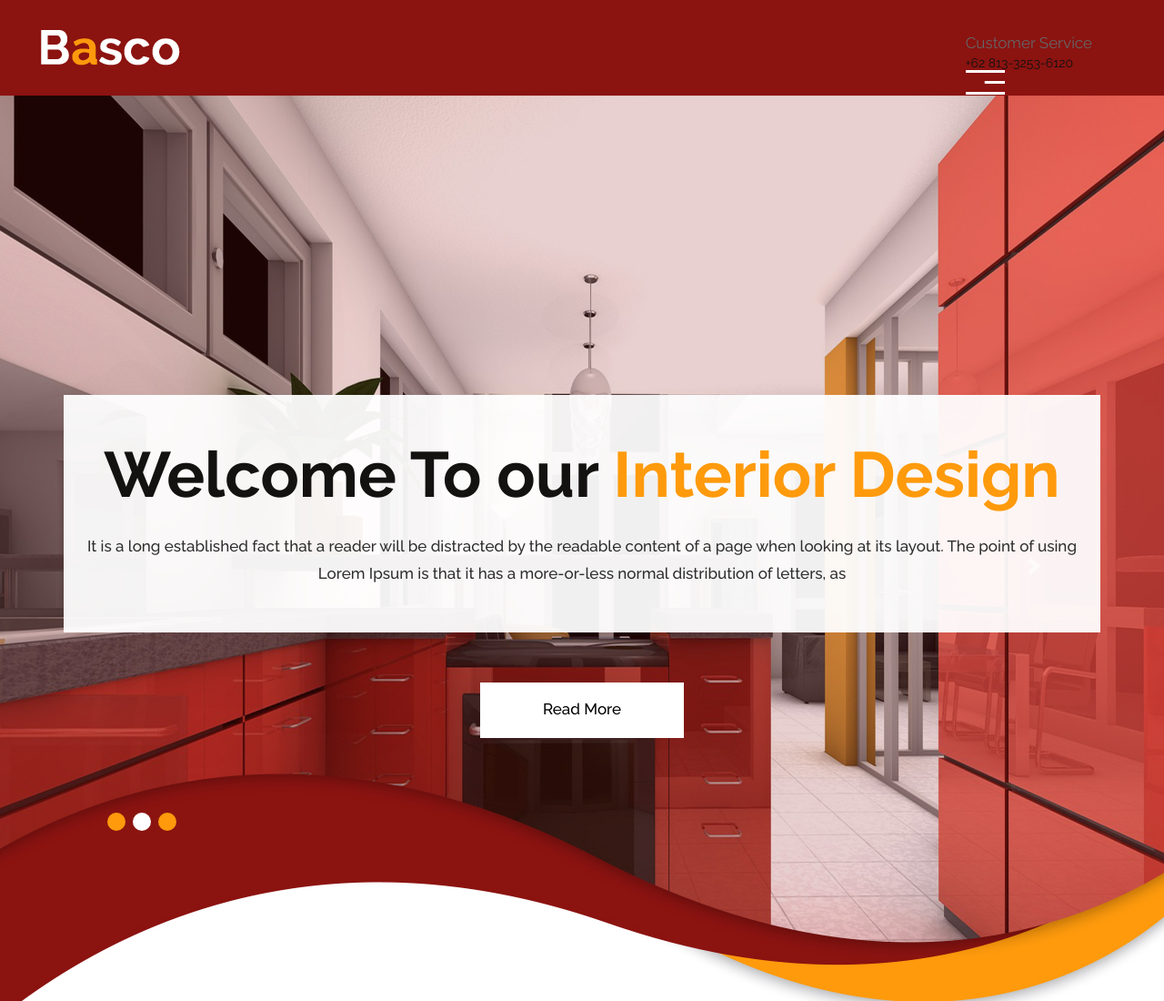
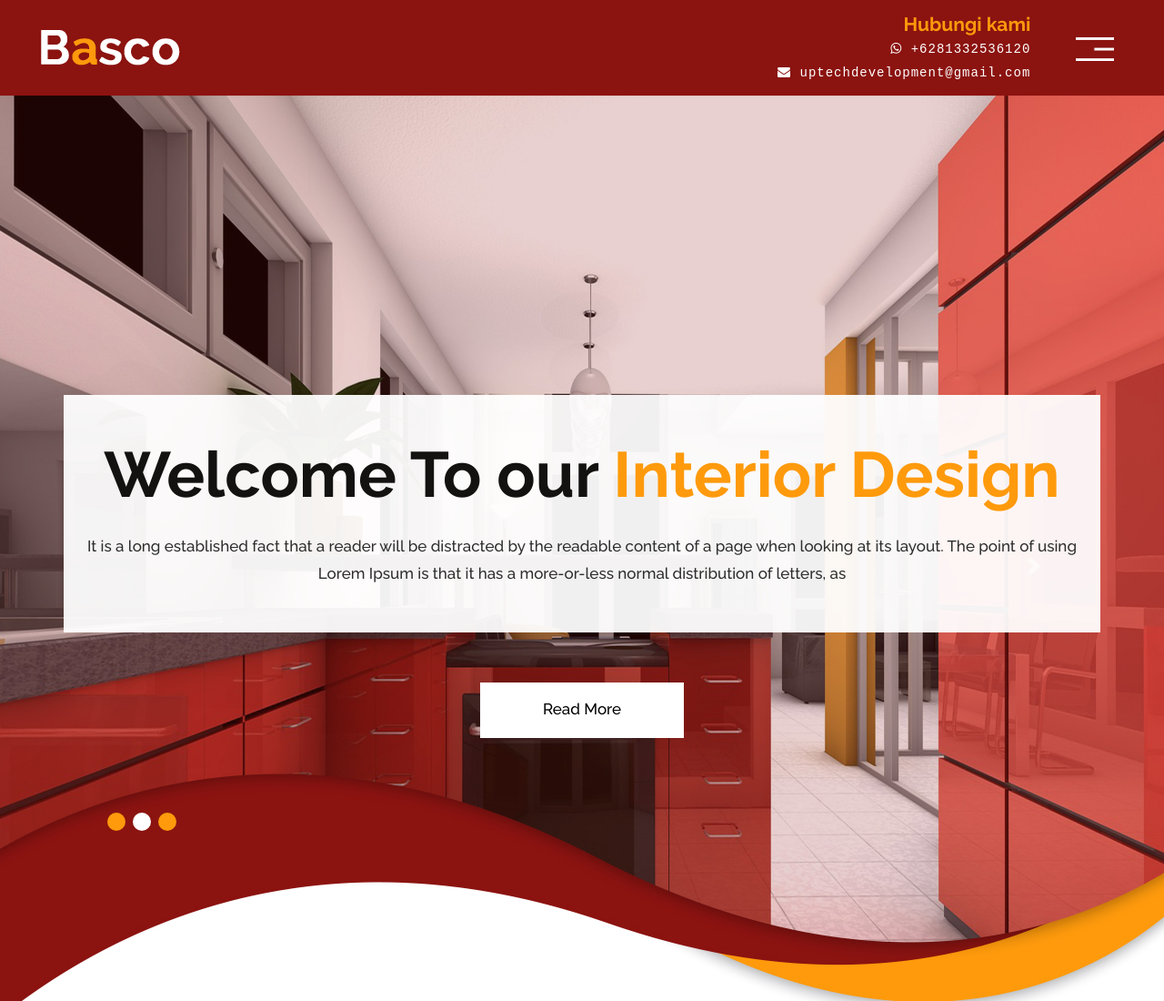
Before and after one commit to rahmatmn/opoikidi, a plain HTML site: page index.html in a window 1280 px wide. Shown: the top 1100 px of the page at 91% size. Drawn offline with Linux system fonts and the light colour scheme.

Commit message:
add link wa dan email di index

```diff
--- a/css/responsive.css
+++ b/css/responsive.css
@@ -10,6 +10,11 @@
     ul.email li {
         padding: 0 9px;
     }
+
+    ul.hub_kami li {
+        padding: 0 9px;
+    }
+
     .banner_main .bg_white h1 {
         font-size: 60px;
     }
--- a/css/style.css
+++ b/css/style.css
@@ -250,6 +250,36 @@ header {
 
 
 /** menu section **/
+
+ul.hub_kami{
+     color: #fff;
+     text-align: right;
+     position: relative;
+     margin-top: -20px;
+
+}
+
+ul.hub_kami li a{
+     color: #fff;
+     letter-spacing: 1px;
+     font-family: monospace;
+}
+
+ul.hub_kami li a:hover{
+     color: #FD990C;
+     border-bottom: 1px #fff solid;
+     border-width: 70%;
+}
+
+li span.hub_kami_head p{
+     font-size: 1.5em;
+     font-weight: bold;
+     color: #FD990C;
+}
+
+
+
+
 
 ul.email {
      padding-top: 4px;
--- a/index.html
+++ b/index.html
@@ -46,18 +46,33 @@
       <div class="head-top">
          <div class="container-fluid">
             <div class="row">
-               <div class="col">
+               <div class="col-sm-6">
                   <div class="logo">
                      <a href="index.html"><img src="images/logo_footer.png" /></a>
                   </div>
                </div>
-               <div class="col-md-auto">
-
+               <div class="col-sm-5">
+                  <ul class="hub_kami text_align_right">
+                     <li class="d_none"><span class="hub_kami_head">
+                           <p>Hubungi kami</p>
+                        </span></li>
+                     <li class="d_none"> <a href="https://api.whatsapp.com/send?phone=6281332536120&text=Hallo%20UpTech Developer!"><i class="fa fa-whatsapp" aria-hidden="true"></i> +6281332536120</a>
+                     </li>
+                     <li class="d_none"> <a href="mailto:uptechdevelopment@gmail.com?subject=Tanya%20Produk&body=Saya%20Tertarik%20dengan%20Produk%20Anda"><i class="fa fa-envelope" aria-hidden="true"></i>
+                           uptechdevelopment@gmail.com</a>
+                     </li>
+                  </ul>
                </div>
-               <div class="col col-lg-2">
-                  <p class="m-0">Customer Service</p>
-                  <h5 class="m-0">+62 813-3253-6120</h5>
-                  <button class="openbtn" onclick="openNav()"><img src="images/menu_btn.png"></button>
+               <div class="col-sm-1">
+                  <ul class="email text_align_right">
+                     <!-- <li class="d_none"> <i class="fa fa-map-marker" aria-hidden="true"></i>Location</a></li>
+                     <li class="d_none"><i class="fa fa-phone" aria-hidden="true"></i>+71 1234567890</a></li>
+                     <li class="d_none"> <a href="#"><i class="fa fa-envelope" aria-hidden="true"></i>demo@gmail.com</a>
+                     </li>
+                     <li class="d_none"> <a href="#">Login <i class="fa fa-user" aria-hidden="true"></i></a> </li>
+                     <li class="d_none"><i class="fa fa-search" style="cursor: pointer;" aria-hidden="true"></i></li> -->
+                     <li> <button class="openbtn" onclick="openNav()"><img src="images/menu_btn.png"></button></li>
+                  </ul>
                </div>
             </div>
          </div>
```
